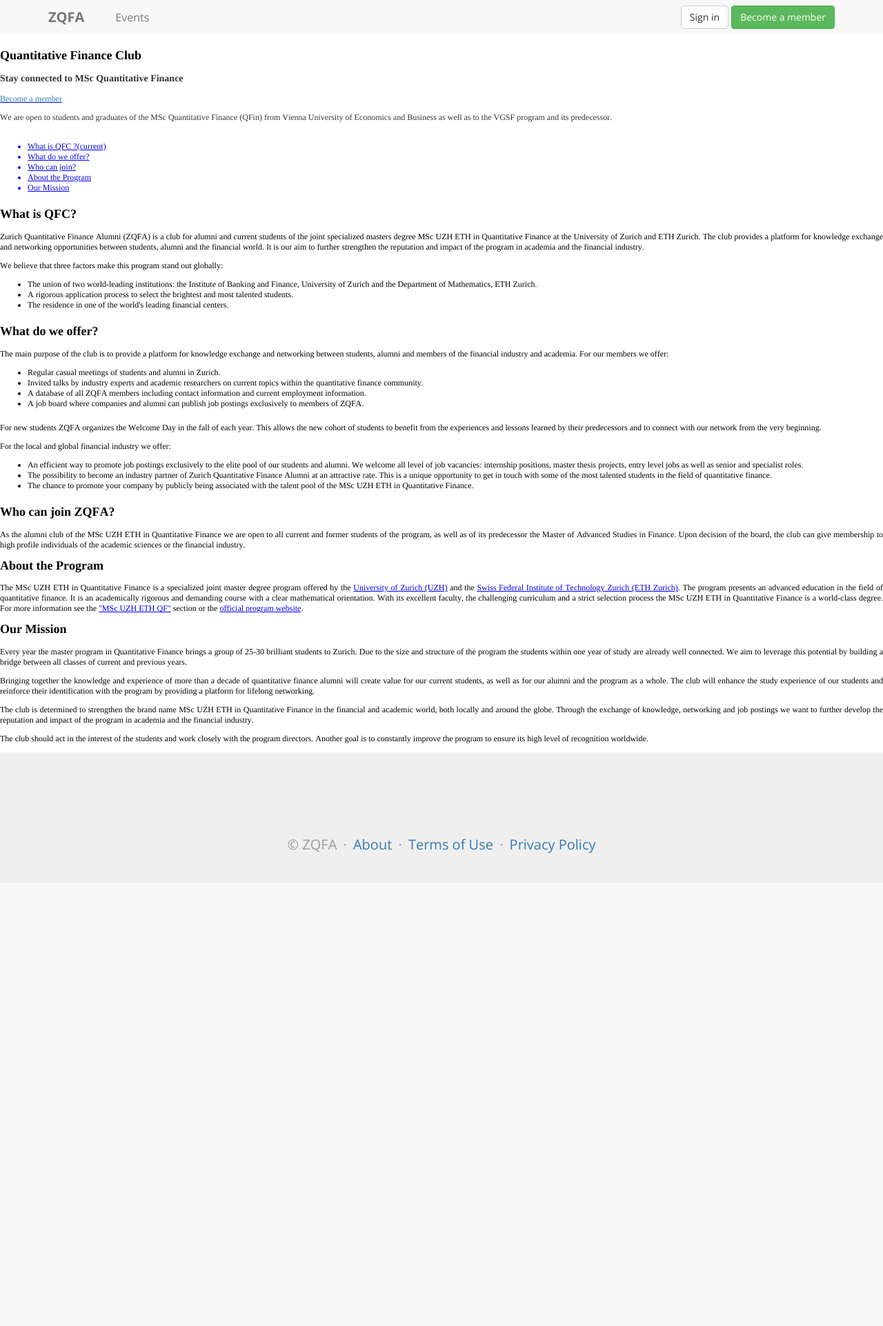
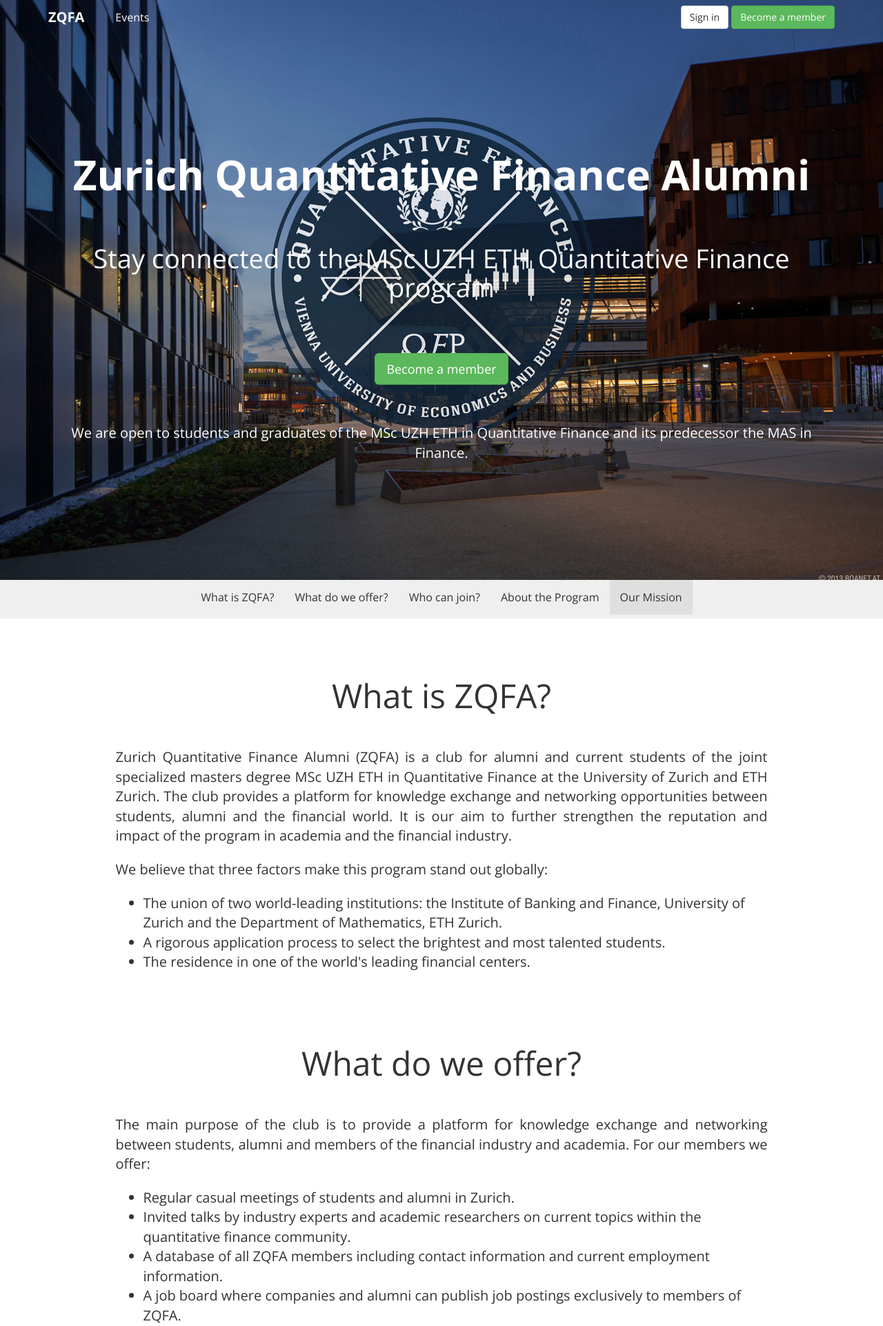
Before and after one commit to hurtonypeter/alumni-vienna, a Flask app: page /home in a window 1280 px wide. Shown: the top 1923 px of the page at 69% size. Before the commit the page ends 1237 px from the top, so only its background shows below. Run offline with Flask 2, Linux system fonts and the light colour scheme; parts of the project's set-up code (start-up, migrations or seed data) failed here and were passed over; some libraries are stand-ins or nearby versions.

Commit message:
use original home.html

```diff
--- a/zqfa/templates/page/home.html
+++ b/zqfa/templates/page/home.html
@@ -1,76 +1,157 @@
-<!DOCTYPE html PUBLIC "-//W3C//DTD HTML 4.01//EN" "http://www.w3.org/TR/html4/strict.dtd">
-<html>
-<head>
-  <meta http-equiv="Content-Type" content="text/html; charset=utf-8">
-  <meta http-equiv="Content-Style-Type" content="text/css">
-  <title></title>
-  <meta name="Generator" content="Cocoa HTML Writer">
-  <meta name="CocoaVersion" content="1347.57">
-  <style type="text/css">
-    p.p1 {margin: 0.0px 0.0px 0.0px 0.0px; font: 12.0px Times; color: #000000; -webkit-text-stroke: #000000}
-    p.p3 {margin: 0.0px 0.0px 14.0px 0.0px; font: 14.0px Times; -webkit-text-stroke: #000000}
-    p.p4 {margin: 0.0px 0.0px 12.0px 0.0px; font: 12.0px Times; color: #0000ee; -webkit-text-stroke: #0000ee}
-    p.p5 {margin: 0.0px 0.0px 12.0px 0.0px; font: 12.0px Times; -webkit-text-stroke: #000000}
-    p.p7 {margin: 0.0px 0.0px 12.0px 0.0px; font: 12.0px Times; color: #000000; -webkit-text-stroke: #000000}
-    li.li1 {margin: 0.0px 0.0px 0.0px 0.0px; font: 12.0px Times; color: #000000; -webkit-text-stroke: #000000}
-    li.li6 {margin: 0.0px 0.0px 0.0px 0.0px; font: 12.0px Times; color: #0000ee; -webkit-text-stroke: #0000ee}
-    span.s1 {font-kerning: none}
-    span.s2 {text-decoration: underline ; font-kerning: none}
-    span.s3 {font-kerning: none; color: #000000; -webkit-text-stroke: 0px #000000}
-    span.s4 {-webkit-text-stroke: 0px #000000}
-    span.s5 {text-decoration: underline ; font-kerning: none; color: #0000ee; -webkit-text-stroke: 0px #0000ee}
-    ul.ul1 {list-style-type: disc}
-  </style>
-</head>
-<body>
-<p class="p1"><span class="s1">{% extends "base.html" %} {% block styles %} {{ super() }} {% endblock styles %} {% block body_attribs %} class="intro"{% endblock body_attribs %} {% block main %}</span></p>
-<h1 style="margin: 0.0px 0.0px 14.9px 0.0px; font: 18.0px Times; color: #000000; -webkit-text-stroke: #000000"><span class="s1"><b>Quantitative Finance Club</b></span></h1>
-<p class="p3"><span class="s1"><b>Stay connected to MSc Quantitative Finance</b></span></p>
-<p class="p1"><span class="s1">{% if current_user.is_authenticated() %}</span></p>
-<p class="p4"><span class="s2"><a href="file:///Users/christophbodner/Dropbox/Apps/Heroku/alumni-vienna/zqfa/templates/page/%7B%7B%20url_for('members.index')%20%7D%7D">See members</a></span><span class="s3"><span class="Apple-converted-space"> </span></span></p>
-<p class="p1"><span class="s1">{% else %}</span></p>
-<p class="p4"><span class="s2"><a href="file:///Users/christophbodner/Dropbox/Apps/Heroku/alumni-vienna/zqfa/templates/page/%7B%7B%20url_for('user.become_member')%20%7D%7D">Become a member</a></span><span class="s3"><span class="Apple-converted-space"> </span></span></p>
-<p class="p5"><span class="s1">We are open to students and graduates of the MSc Quantitative Finance (QFin) from Vienna University of Economics and Business as well as to the VGSF program and its predecessor.</span></p>
-<p class="p1"><span class="s1">{% endif %}<span class="Apple-converted-space"> </span></span></p>
-<ul class="ul1">
-  <li class="li6"><span class="s4"></span><span class="s2">What is QFC ?(current)</span></li>
-  <li class="li6"><span class="s4"></span><span class="s2">What do we offer?</span></li>
-  <li class="li6"><span class="s4"></span><span class="s2">Who can join?</span></li>
-  <li class="li6"><span class="s4"></span><span class="s2">About the Program</span></li>
-  <li class="li6"><span class="s4"></span><span class="s2">Our Mission</span></li>
-</ul>
-<h2 style="margin: 0.0px 0.0px 14.9px 0.0px; font: 18.0px Times; color: #000000; -webkit-text-stroke: #000000"><span class="s1"><b>What is QFC?</b></span></h2>
-<p class="p7"><span class="s1">Zurich Quantitative Finance Alumni (ZQFA) is a club for alumni and current students of the joint specialized masters degree MSc UZH ETH in Quantitative Finance at the University of Zurich and ETH Zurich. The club provides a platform for knowledge exchange and networking opportunities between students, alumni and the financial world. It is our aim to further strengthen the reputation and impact of the program in academia and the financial industry.</span></p>
-<p class="p7"><span class="s1">We believe that three factors make this program stand out globally:</span></p>
-<ul class="ul1">
-  <li class="li1"><span class="s4"></span><span class="s1">The union of two world-leading institutions: the Institute of Banking and Finance, University of Zurich and the Department of Mathematics, ETH Zurich.</span></li>
-  <li class="li1"><span class="s4"></span><span class="s1">A rigorous application process to select the brightest and most talented students.</span></li>
-  <li class="li1"><span class="s4"></span><span class="s1">The residence in one of the world's leading financial centers.</span></li>
-</ul>
-<h2 style="margin: 0.0px 0.0px 14.9px 0.0px; font: 18.0px Times; color: #000000; -webkit-text-stroke: #000000"><span class="s1"><b>What do we offer?</b></span></h2>
-<p class="p7"><span class="s1">The main purpose of the club is to provide a platform for knowledge exchange and networking between students, alumni and members of the financial industry and academia. For our members we offer:</span></p>
-<ul class="ul1">
-  <li class="li1"><span class="s4"></span><span class="s1">Regular casual meetings of students and alumni in Zurich.</span></li>
-  <li class="li1"><span class="s4"></span><span class="s1">Invited talks by industry experts and academic researchers on current topics within the quantitative finance community.</span></li>
-  <li class="li1"><span class="s4"></span><span class="s1">A database of all ZQFA members including contact information and current employment information.</span></li>
-  <li class="li1"><span class="s4"></span><span class="s1">A job board where companies and alumni can publish job postings exclusively to members of ZQFA.</span></li>
-</ul>
-<p class="p7"><span class="s1">For new students ZQFA organizes the Welcome Day in the fall of each year. This allows the new cohort of students to benefit from the experiences and lessons learned by their predecessors and to connect with our network from the very beginning.</span></p>
-<p class="p7"><span class="s1">For the local and global financial industry we offer:</span></p>
-<ul class="ul1">
-  <li class="li1"><span class="s4"></span><span class="s1">An efficient way to promote job postings exclusively to the elite pool of our students and alumni. We welcome all level of job vacancies: internship positions, master thesis projects, entry level jobs as well as senior and specialist roles.</span></li>
-  <li class="li1"><span class="s4"></span><span class="s1">The possibility to become an industry partner of Zurich Quantitative Finance Alumni at an attractive rate. This is a unique opportunity to get in touch with some of the most talented students in the field of quantitative finance.</span></li>
-  <li class="li1"><span class="s4"></span><span class="s1">The chance to promote your company by publicly being associated with the talent pool of the MSc UZH ETH in Quantitative Finance.</span></li>
-</ul>
-<h2 style="margin: 0.0px 0.0px 14.9px 0.0px; font: 18.0px Times; color: #000000; -webkit-text-stroke: #000000"><span class="s1"><b>Who can join ZQFA?</b></span></h2>
-<p class="p7"><span class="s1">As the alumni club of the MSc UZH ETH in Quantitative Finance we are open to all current and former students of the program, as well as of its predecessor the Master of Advanced Studies in Finance. Upon decision of the board, the club can give membership to high profile individuals of the academic sciences or the financial industry.</span></p>
-<h2 style="margin: 0.0px 0.0px 14.9px 0.0px; font: 18.0px Times; color: #000000; -webkit-text-stroke: #000000"><span class="s1"><b>About the Program</b></span></h2>
-<p class="p7"><span class="s1">The MSc UZH ETH in Quantitative Finance is a specialized joint master degree program offered by the <a href="http://www.uzh.ch/"><span class="s5">University of Zurich (UZH)</span></a> and the <a href="http://www.ethz.ch/"><span class="s5">Swiss Federal Institute of Technology Zurich (ETH Zurich)</span></a>. The program presents an advanced education in the field of quantitative finance. It is an academically rigorous and demanding course with a clear mathematical orientation. With its excellent faculty, the challenging curriculum and a strict selection process the MSc UZH ETH in Quantitative Finance is a world-class degree. For more information see the <a href="file:///Users/christophbodner/Dropbox/Apps/Heroku/alumni-vienna/zqfa/templates/page/%7B%7B%20url_for('page.qf')%20%7D%7D"><span class="s5">"MSc UZH ETH QF"</span></a> section or the <a href="http://www.msfinance.ch/"><span class="s5">official program website</span></a>.</span></p>
-<h2 style="margin: 0.0px 0.0px 14.9px 0.0px; font: 18.0px Times; color: #000000; -webkit-text-stroke: #000000"><span class="s1"><b>Our Mission</b></span></h2>
-<p class="p7"><span class="s1">Every year the master program in Quantitative Finance brings a group of 25-30 brilliant students to Zurich. Due to the size and structure of the program the students within one year of study are already well connected. We aim to leverage this potential by building a bridge between all classes of current and previous years.</span></p>
-<p class="p7"><span class="s1">Bringing together the knowledge and experience of more than a decade of quantitative finance alumni will create value for our current students, as well as for our alumni and the program as a whole. The club will enhance the study experience of our students and reinforce their identification with the program by providing a platform for lifelong networking.</span></p>
-<p class="p7"><span class="s1">The club is determined to strengthen the brand name MSc UZH ETH in Quantitative Finance in the financial and academic world, both locally and around the globe. Through the exchange of knowledge, networking and job postings we want to further develop the reputation and impact of the program in academia and the financial industry.</span></p>
-<p class="p7"><span class="s1">The club should act in the interest of the students and work closely with the program directors. Another goal is to constantly improve the program to ensure its high level of recognition worldwide.</span></p>
-<p class="p1"><span class="s1">{% endblock %} {% block scripts %} {{ super() }} {% endblock scripts %}<span class="Apple-converted-space"> </span></span></p>
-</body>
-</html>
+{% extends "base.html" %}
+
+{% block styles %}
+    {{ super() }}
+
+    <style>
+        body {
+            position: relative;
+        }
+        .navigation.navbar {
+            background: transparent;
+        }
+
+        .navigation.navbar-default .navbar-nav > li > a, .navigation.navbar-default .navbar-brand {
+            color: #fff;
+        }
+    </style>
+{% endblock styles %}
+
+{% block body_attribs %} class="intro"{% endblock body_attribs %}
+
+{% block main %}
+
+    <section id="intro" class="colored text-center">
+        <div class="container">
+            <div class="intro-well wow">
+                <div class="row">
+                    <div class="col-lg-12 col-sm-12">
+                        <h1>Zurich Quantitative Finance Alumni</h1>
+                        <h3>Stay connected to the MSc UZH ETH Quantitative Finance program</h3>
+                        {% if current_user.is_authenticated() %}
+                            <p class="text-center">
+                                <a href="{{ url_for('members.index') }}" class="btn btn-success btn-lg">
+                                See members</a>
+                            </p>
+                        {% else %}
+                            <p class="text-center">
+                                <a class="btn btn-success btn-lg btn-register" href="{{ url_for('user.become_member') }}">Become a member</a>
+                            </p>
+                            <p class="text-center">We are open to students and graduates of the MSc UZH ETH in Quantitative Finance and its predecessor the MAS in Finance.</p>
+                        {% endif %}
+                    </div>
+                </div>
+            </div>
+        </div>
+    </section>
+
+    <div id="subpage-nav" class="subpage-nav">
+        <nav class="navbar">
+            <ul class="nav navbar-nav">
+                <li><a href="#what-is-zqfa">What is ZQFA?<span class="sr-only">(current)</span></a></li>
+                <li><a href="#we-offer">What do we offer?</a></li>
+                <li><a href="#who-can-join">Who can join?</a></li>
+                <li><a href="#about-the-program">About the Program</a></li>
+                <li><a href="#our-mission">Our Mission</a></li>
+            </ul>
+        </nav>
+    </div>
+
+    <section id="what-is-zqfa">
+        <div class="container">
+            <h2 class="text-center">What is ZQFA?</h2>
+            <div class="row">
+                <div class="col-md-offset-1 col-md-10">
+                    <p>Zurich Quantitative Finance Alumni (ZQFA) is a club for alumni and current students of the joint specialized masters degree MSc UZH ETH in Quantitative Finance at the University of Zurich and ETH Zurich. The club provides a platform for knowledge exchange and networking opportunities between students, alumni and the financial world. It is our aim  to further strengthen the reputation and impact of the program in academia and the financial industry.</p>
+
+                    <p>We believe that three factors make this program stand out globally:</p>
+                    <ul>
+                        <li>The union of two world-leading institutions: the Institute of Banking and Finance, University of Zurich and the Department of Mathematics, ETH Zurich.</li>
+                        <li>A rigorous application process to select the brightest and most talented students.</li>
+                        <li>The residence in one of the world's leading financial centers.</li>
+                    </ul>
+                </div>
+            </div>
+        </div>
+    </section>
+
+
+    <section id="we-offer">
+        <div class="container">
+            <h2 class="text-center">What do we offer?</h2>
+            <div class="row">
+                <div class="col-md-offset-1 col-md-10">
+                    <p>The main purpose of the club is to provide a platform for knowledge exchange and networking between students, alumni and members of the financial industry and academia. For our members we offer:</p>
+                    <ul>
+                        <li>Regular casual meetings of students and alumni in Zurich.</li>
+                        <li>Invited talks by industry experts and academic researchers on current topics within the quantitative finance community.</li>
+                        <li>A database of all ZQFA members including contact information and current employment information.</li>
+                        <li>A job board where companies and alumni can publish job postings exclusively to members of ZQFA.</li>
+                    </ul>
+
+                    <p>For new students ZQFA organizes the Welcome Day in the fall of each year. This allows the new cohort of students to benefit from the experiences and lessons learned by their predecessors and to connect with our network from the very beginning.</p>
+
+                    <p>For the local and global financial industry we offer:</p>
+                    <ul>
+                        <li>An efficient way to promote job postings exclusively to the elite pool of our students and alumni. We welcome all level of job vacancies: internship positions, master thesis projects, entry level jobs as well as senior and specialist roles.</li>
+                        <li>The possibility to become an industry partner of Zurich Quantitative Finance Alumni at an attractive rate.  This is a unique opportunity to get in touch with some of the most talented students in the field of quantitative finance.</li>
+                        <li>The chance to promote your company by publicly being associated with the talent pool of the MSc UZH ETH in Quantitative Finance.</li>
+                    </ul>
+                </div>
+            </div>
+        </div>
+    </section>
+
+    <section id="who-can-join">
+        <div class="container">
+            <h2 class="text-center">Who can join ZQFA?</h2>
+            <div class="row">
+                <div class="col-md-offset-1 col-md-10">
+                    <p>As the alumni club of the MSc UZH ETH in Quantitative Finance we are open to all current and former students of the program, as well as of its predecessor the Master of Advanced Studies in Finance. Upon decision of the board, the club can give membership to high profile individuals of the academic sciences or the financial industry.</p>
+                </div>
+            </div>
+        </div>
+    </section>
+
+
+    <section id="about-the-program">
+        <div class="container">
+            <h2 class="text-center">About the Program</h2>
+            <div class="row">
+                <div class="col-md-offset-1 col-md-10">
+                    <p>The MSc UZH ETH in Quantitative Finance is a specialized joint master degree program offered by the <a href="http://www.uzh.ch">University of Zurich (UZH)</a> and the <a href="http://www.ethz.ch">Swiss Federal Institute of Technology Zurich (ETH Zurich)</a>. The program presents an advanced education in the field of quantitative finance. It is an academically rigorous and demanding course with a clear mathematical orientation. With its excellent faculty, the challenging curriculum and a strict selection process the MSc UZH ETH in Quantitative Finance is a world-class degree. For more information see the <a href="{{ url_for('page.qf') }}">"MSc UZH ETH QF"</a> section or the <a href="http://www.msfinance.ch">official program website</a>.</p>
+                </div>
+            </div>
+        </div>
+    </section>
+
+    <section id="our-mission">
+        <div class="container">
+            <h2 class="text-center">Our Mission</h2>
+            <div class="row">
+                <div class="col-md-offset-1 col-md-10">
+                    <p>Every year the master program in Quantitative Finance brings a group of 25-30 brilliant students to Zurich. Due to the size and structure of the program the students within one year of study are already well connected. We aim to leverage this potential by building a bridge between all classes of current and previous years.</p>
+                    <p>Bringing together the knowledge and experience of more than a decade of quantitative finance alumni will create value for our current students, as well as for our alumni and the program as a whole. The club will enhance the study experience of our students and reinforce their identification with the program by providing a platform for lifelong networking.</p>
+                    <p>The club is determined to strengthen the brand name MSc UZH ETH in Quantitative Finance in the financial and academic world, both locally and around the globe. Through the exchange of knowledge, networking and job postings we want to further develop the reputation and impact of the program in academia and the financial industry.</p>
+                    <p>The club should act in the interest of the students and work closely with the program directors. Another goal is to constantly improve the program to ensure its high level of recognition worldwide.</p>
+                </div>
+            </div>
+        </div>
+    </section>
+
+{% endblock %}
+
+{% block scripts %}
+    {{ super() }}
+    <script type="text/javascript">
+        $('#subpage-nav').affix({
+          top:0,
+          offset: {
+            top: $('#intro').outerHeight()
+          }
+        });
+        console.log($('#intro').height()-$('#subpage-nav').height());
+
+        $('body').scrollspy({ target: '#subpage-nav' })
+    </script>
+{% endblock scripts %}
```
